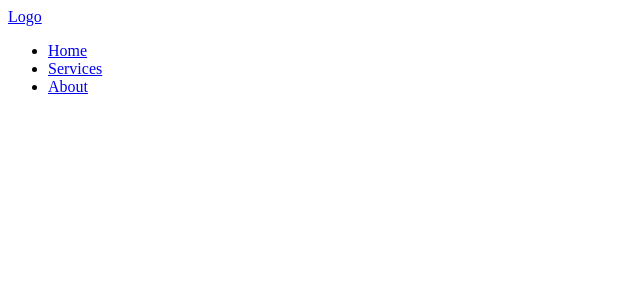
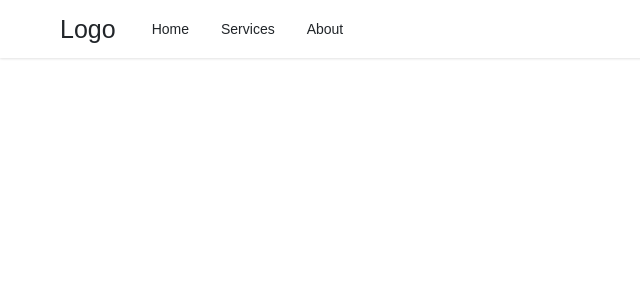
Before and after one commit to AlainBartmanDilaw/sports-bets, a React (Create React App) app: page / in a window 1280 px wide. Shown: the top 300 px of the page, without its empty margins (0-640 px from the left). Built offline with nearby package versions, Linux system fonts and the light colour scheme.

Commit message:
Récupération du formatage des menus via CSS - source = https://github.com/Ibaslogic/react-multilevel-dropdown-menu/blob/main/src/App.css

```diff
--- a/src/App.css
+++ b/src/App.css
@@ -1,38 +1,126 @@
-.App {
-  text-align: center;
+* {
+  margin: 0;
+  padding: 0;
+  box-sizing: border-box;
 }
 
-.App-logo {
-  height: 40vmin;
-  pointer-events: none;
+body {
+  font-family: sans-serif;
 }
 
-@media (prefers-reduced-motion: no-preference) {
-  .App-logo {
-    animation: App-logo-spin infinite 20s linear;
-  }
+header {
+  box-shadow: 0 1px 3px 0 rgba(0, 0, 0, 0.07), 0 1px 2px 0 rgba(0, 0, 0, 0.05);
+  color: #212529;
 }
 
-.App-header {
-  background-color: #282c34;
-  min-height: 100vh;
+.nav-area {
   display: flex;
-  flex-direction: column;
   align-items: center;
-  justify-content: center;
-  font-size: calc(10px + 2vmin);
-  color: white;
+  max-width: 1200px;
+  margin: 0 auto;
+  padding: 10px 20px;
 }
 
-.App-link {
-  color: #61dafb;
+.logo {
+  text-decoration: none;
+  font-size: 25px;
+  color: inherit;
+  margin-right: 20px;
 }
 
-@keyframes App-logo-spin {
-  from {
-    transform: rotate(0deg);
-  }
-  to {
-    transform: rotate(360deg);
-  }
+.menus {
+  display: flex;
+  align-items: center;
+  flex-wrap: wrap;
+  list-style: none;
 }
+
+.menu-items {
+  position: relative;
+  font-size: 14px;
+}
+
+.menu-items a {
+  display: block;
+  font-size: inherit;
+  color: inherit;
+  text-decoration: none;
+}
+
+.menu-items button {
+  display: flex;
+  align-items: center;
+  color: inherit;
+  font-size: inherit;
+  border: none;
+  background-color: transparent;
+  cursor: pointer;
+  width: 100%;
+}
+
+button span {
+  margin-left: 3px;
+}
+
+.menu-items > a, .menu-items button {
+  text-align: left;
+  padding: 0.7rem 1rem;
+}
+
+.menu-items a:hover,
+.menu-items button:hover {
+  background-color: #f2f2f2;
+}
+
+.arrow::after {
+  content: "";
+  display: inline-block;
+  margin-left: 0.28em;
+  vertical-align: 0.09em;
+  border-top: 0.42em solid;
+  border-right: 0.32em solid transparent;
+  border-left: 0.32em solid transparent;
+}
+
+.dropdown {
+  position: absolute;
+  right: 0;
+  left: auto;
+  box-shadow: 0 10px 15px -3px rgba(46, 41, 51, 0.08),
+  0 4px 6px -2px rgba(71, 63, 79, 0.16);
+  font-size: 0.875rem;
+  z-index: 9999;
+  min-width: 10rem;
+  padding: 0.5rem 0;
+  list-style: none;
+  background-color: #fff;
+  border-radius: 0.5rem;
+  display: none;
+}
+
+.dropdown.show {
+  display: block;
+}
+
+.dropdown .dropdown-submenu {
+  position: absolute;
+  left: 100%;
+  top: -7px;
+}
+
+/* content */
+
+.content {
+  max-width: 1200px;
+  margin: 0 auto;
+  padding: 3rem 20px;
+}
+
+.content h2 {
+  margin-bottom: 1rem;
+}
+
+.content a {
+  color: #cc3852;
+  margin-right: 10px;
+}
```
